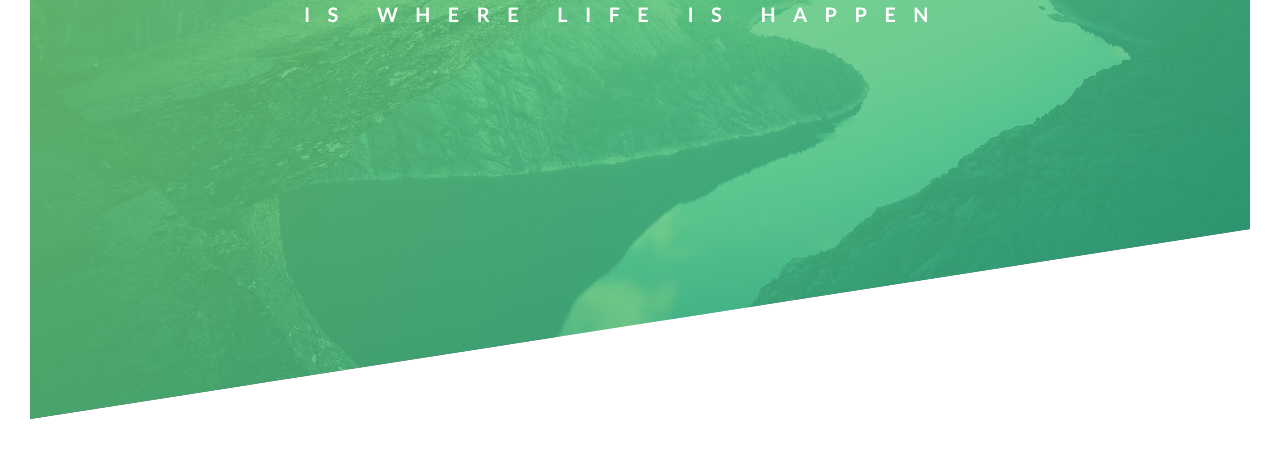
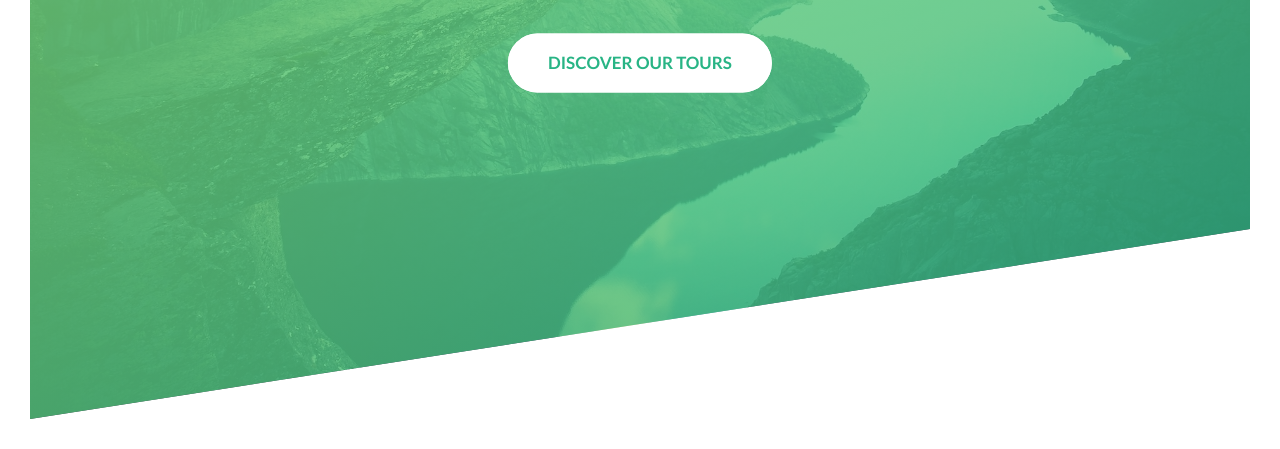
Before and after one commit to mgthihazaw/tourpage, a plain HTML site: page index.html in a window 1280 px wide. Shown: the part 371-820 px from the top of the page. Drawn offline with Linux system fonts and the light colour scheme.

Commit message:
add button with animation for header

```diff
--- a/css/style.css
+++ b/css/style.css
@@ -18,7 +18,7 @@
   line-height: 1.7;
   color: #777;
   padding: 30px;
-  backface-visibility: hidden;
+  /* backface-visibility: hidden; */
 }
 .header {
   height: 95vh;
@@ -43,12 +43,13 @@
   position: absolute;
   left: 50%;
   top: 40%;
-
+  text-align: center;
   transform: translate(-50%, -50%);
 }
 .header-primary {
   color: #fff;
   text-transform: uppercase;
+  margin-bottom: 60px;
 }
 .header-primary-main {
   display: block;
@@ -108,3 +109,61 @@
     color: rgb(203, 224, 211);
   }
 }
+@keyframes bottomInTop {
+  0% {
+    opacity: 0;
+    transform: translateY(100px);
+  }
+
+  100% {
+    opacity: 1;
+    transform: translateX(0);
+  }
+}
+.btn:link,
+.btn:visited {
+  text-transform: uppercase;
+  text-decoration: none;
+  padding: 15px 40px;
+  font-size: 17px;
+  color: #28b485;
+  display: inline-block;
+  transition: all 0.2s;
+  position: relative;
+}
+.btn-white {
+  background-color: #fff;
+  border-radius: 100px;
+}
+.btn:hover {
+  transform: translateY(-5px);
+  box-shadow: 0 20px 40px rgba(0, 0, 0, 0.3);
+}
+.btn:active {
+  transform: translateY(-1px);
+  box-shadow: 0 10px 20px rgba(0, 0, 0, 0.3);
+}
+.btn-animated {
+  animation: bottomInTop 0.5s ease-out 0.5s;
+  animation-fill-mode: backwards;
+}
+
+.btn::after {
+  content: "";
+  display: inline-block;
+  height: 100%;
+  width: 100%;
+  border-radius: 100px;
+  position: absolute;
+  top: 0;
+  left: 0;
+  z-index: -1;
+  transition: all 0.2s;
+}
+.btn-white::after {
+  background-color: white;
+}
+.btn:hover::after {
+  transform: scaleX(1.4) scaleY(1.6);
+  opacity: 0;
+}
--- a/index.html
+++ b/index.html
@@ -25,6 +25,7 @@
           <span class="header-primary-main">naturetor</span>
           <span class="header-primary-sub">is where life is happen</span>
         </h1>
+        <a href="#" class="btn btn-white btn-animated">discover our tours</a>
       </div>
     </div>
   </body>
```
